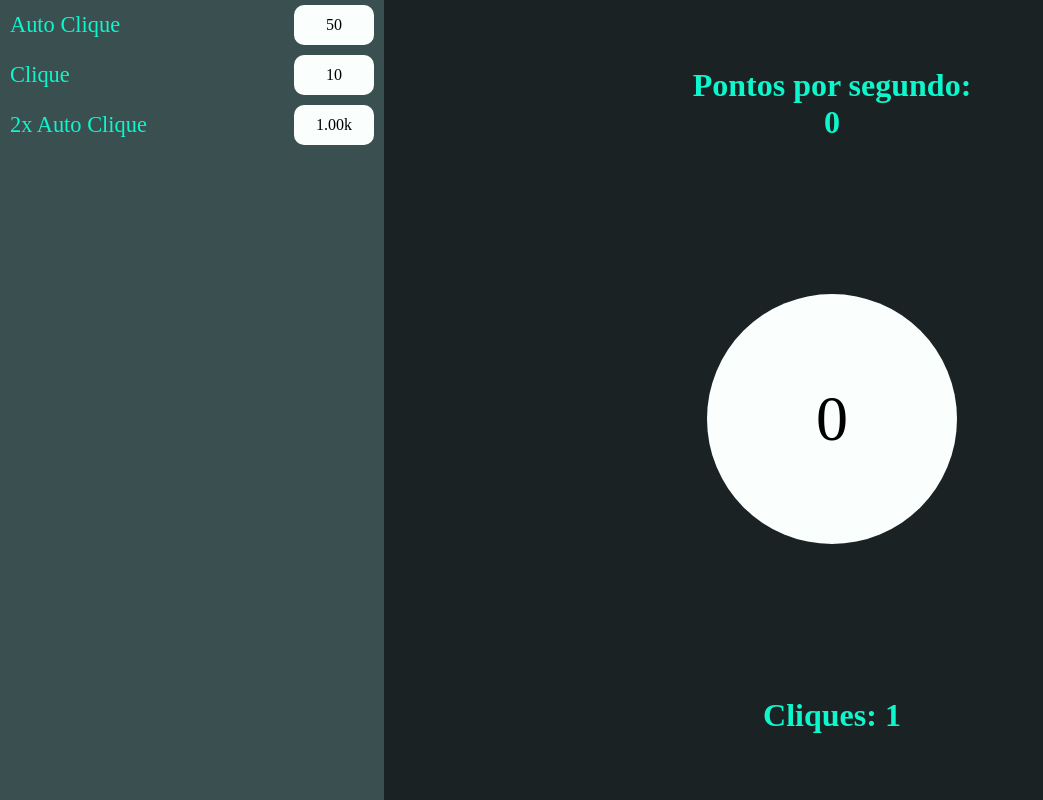
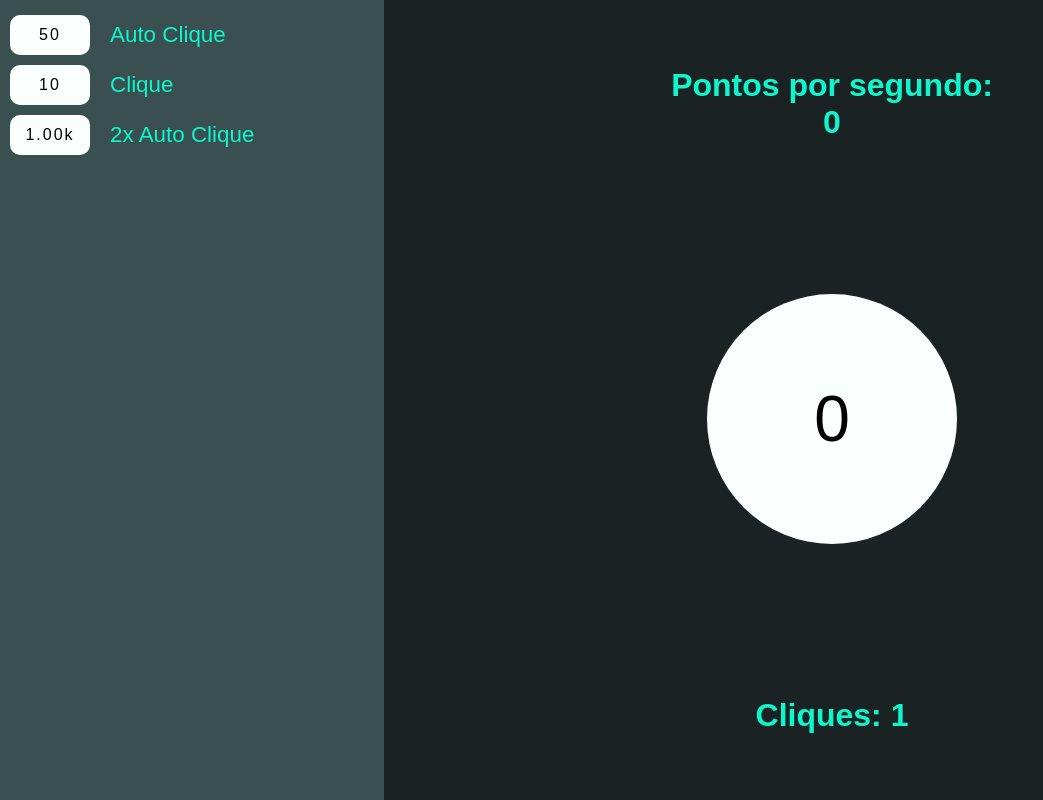
Before and after one commit to LoopMon/clicker-game, a plain HTML site: page index.html in a window 1280 px wide. Shown: the whole page, without its empty margins (0-1043 px from the left). Drawn offline with Linux system fonts and the light colour scheme.

Commit message:
Refatorando

```diff
--- a/index.html
+++ b/index.html
@@ -1,10 +1,8 @@
 <!DOCTYPE html>
 <html lang="pt-br">
-
   <head>
-    <meta charset="UTF-8">
-    <meta http-equiv="X-UA-Compatible" content="IE=edge">
-    <link rel="stylesheet" href="style.css">
+    <meta charset="UTF-8" />
+    <link rel="stylesheet" href="style.css" />
     <title>Clicker Game</title>
   </head>
 
@@ -12,26 +10,25 @@
     <main>
       <section class="loja">
         <div class="item">
+          <span id="item-1">50</span>
           <p>Auto Clique</p>
-                <span id="item-1">50</span>
         </div>
         <div class="item">
+          <span id="item-2">10</span>
           <p>Clique</p>
-                <span id="item-2">10</span>
         </div>
         <div class="item">
+          <span id="item-3">1000</span>
           <p>2x Auto Clique</p>
-                <span id="item-3">1000</span>
         </div>
       </section>
 
       <section class="game">
-            <h3>Pontos por segundo: <br><span id="PS">0</span></h3>
+        <h3>Pontos por segundo: <br /><span id="PS">0</span></h3>
         <div id="ball">0</div>
         <h3>Cliques: <span id="clicks">1</span></h3>
       </section>
     </main>
-
 
     <!-- <script>
         localStorage.removeItem('points')
@@ -44,5 +41,4 @@
 
     <script src="script.js"></script>
   </body>
-
 </html>
--- a/style.css
+++ b/style.css
@@ -8,19 +8,20 @@
 * {
   padding: 0;
   margin: 0;
+  box-sizing: border-box;
   user-select: none;
 }
 
 body {
+  width: 100%;
   min-height: 100vh;
-    width: 100%;
   display: flex;
+  font-family: sans-serif;
 }
 
 main {
+  width: 100%;
   display: flex;
-    justify-content: space-around;
-    width: 100%;
 }
 
 main .loja {
@@ -31,13 +32,13 @@ main .loja {
   display: flex;
   flex-direction: column;
   align-items: center;
+  padding: 10px 10px 0 10px;
 }
 
 .item {
   width: 100%;
   height: 50px;
   display: flex;
-    justify-content: space-between;
   align-items: center;
 }
 
@@ -57,6 +58,12 @@ main .loja {
   border-radius: 10px;
   margin-right: 10px;
   cursor: pointer;
+  letter-spacing: 2px;
+  transition: 0.3s;
+}
+
+.item span:hover {
+  background-color: var(--texto);
 }
 
 main .game {
@@ -89,7 +96,7 @@ main .game {
 }
 
 div.click {
-    animation: clique 0.1s;
+  animation: clique 0.125s;
 }
 
 @keyframes clique {
@@ -124,5 +131,4 @@ div.click {
   main .game {
     height: 70%;
   }
-
 }
```
Lines whose indentation alone changed are shown as unchanged.
